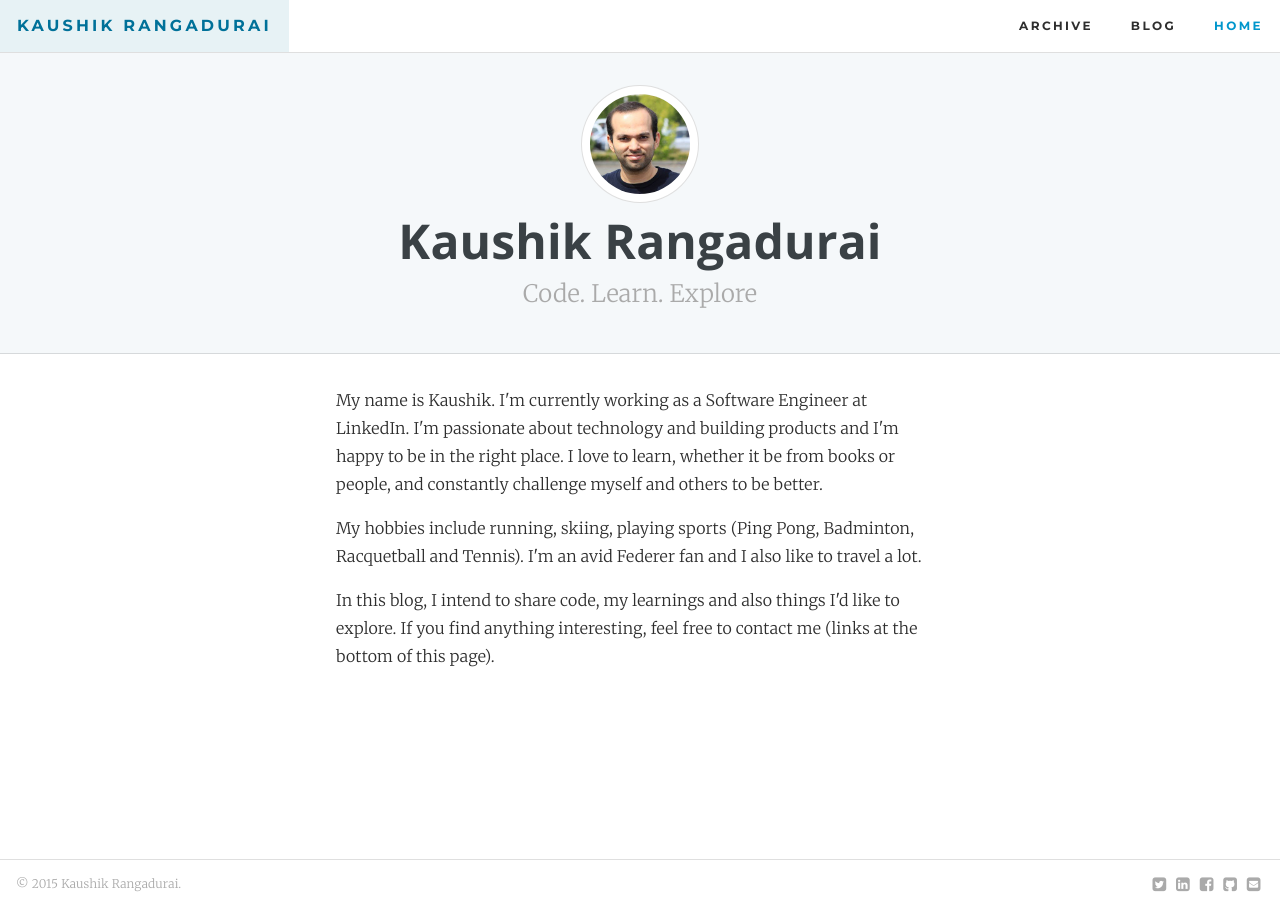
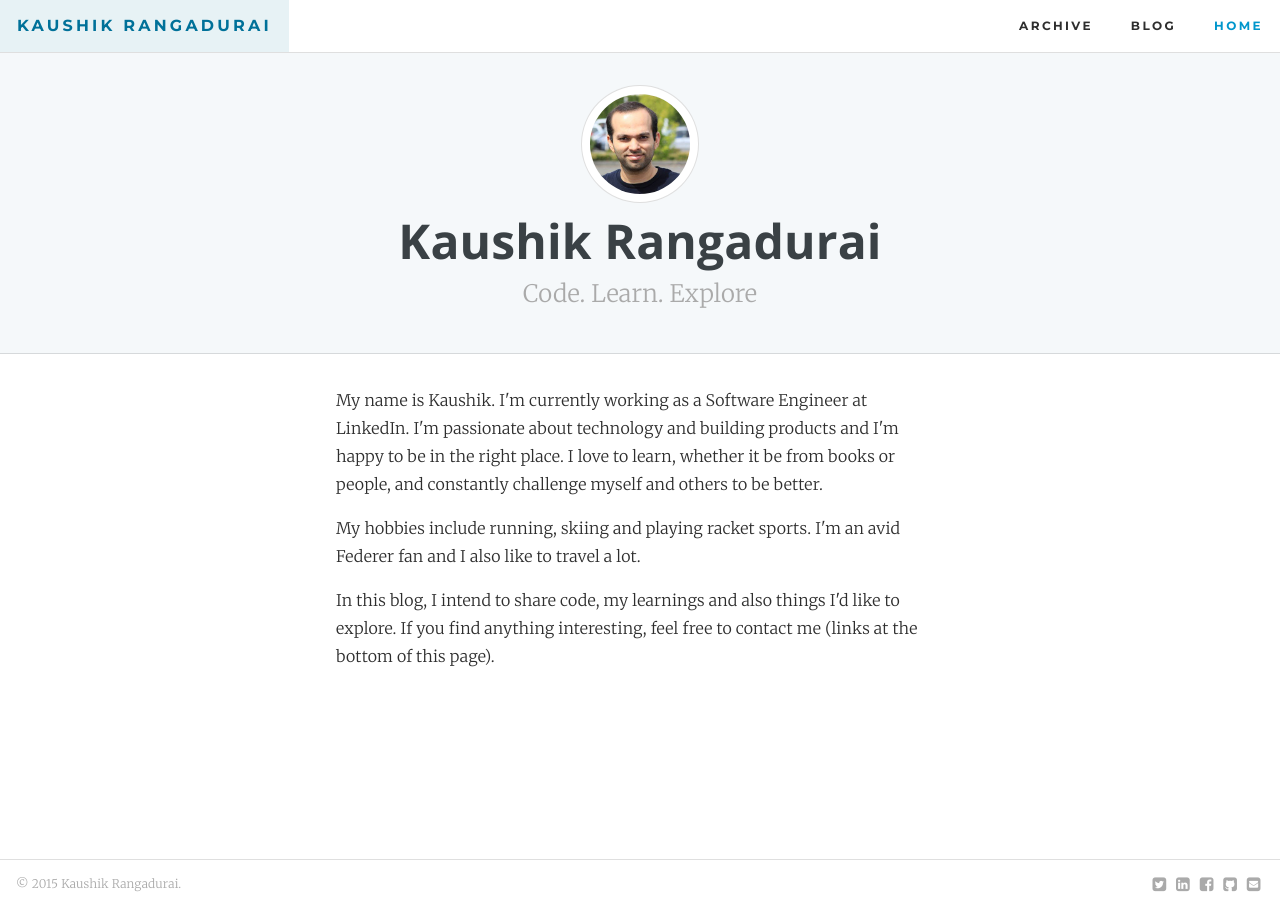
Before and after one commit to kaushik88/kaushik88.github.io, a Jekyll site: the page built from index.html, in a window 1280 px wide. Built offline with Jekyll 4.4.1, drawn with Linux system fonts in a browser that asks for light colours; comment, search, counter and statistics services are not loaded.

Commit message:
Update About me

```diff
--- a/_includes/about.html
+++ b/_includes/about.html
@@ -4,7 +4,7 @@
       My name is Kaushik. I'm currently working as a Software Engineer at LinkedIn. I'm passionate about technology and building products and I'm happy to be in the right place. I love to learn, whether it be from books or people, and constantly challenge myself and others to be better.
     </p>
     <p>
-      My hobbies include running, skiing, playing sports (Ping Pong, Badminton, Racquetball and Tennis). I'm an avid Federer fan and I also like to travel a lot.
+      My hobbies include running, skiing and playing racket sports. I'm an avid Federer fan and I also like to travel a lot.
     </p>
     <p>
       In this blog, I intend to share code, my learnings and also things I'd like to explore. If you find anything interesting, feel free to contact me (links at the bottom of this page).
```
